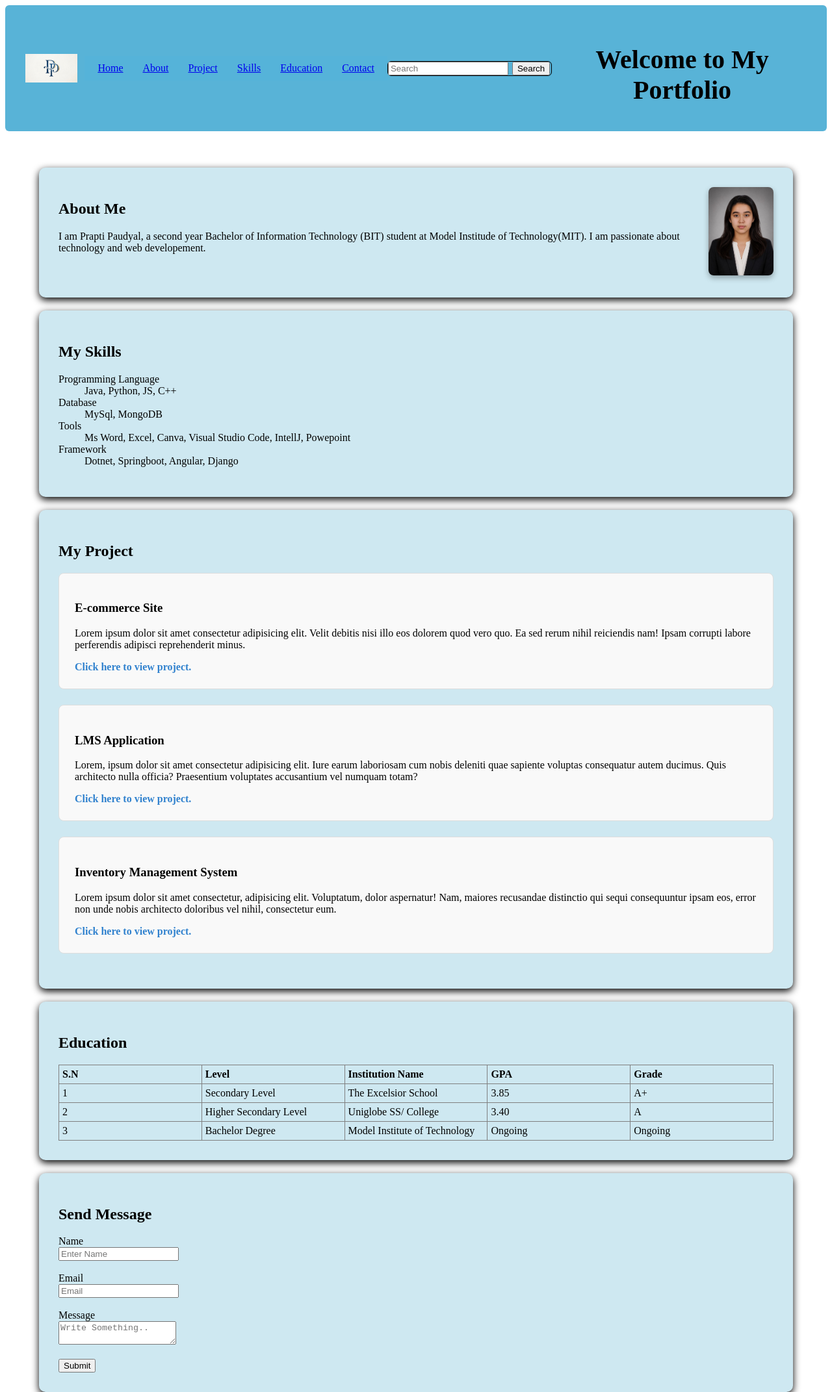
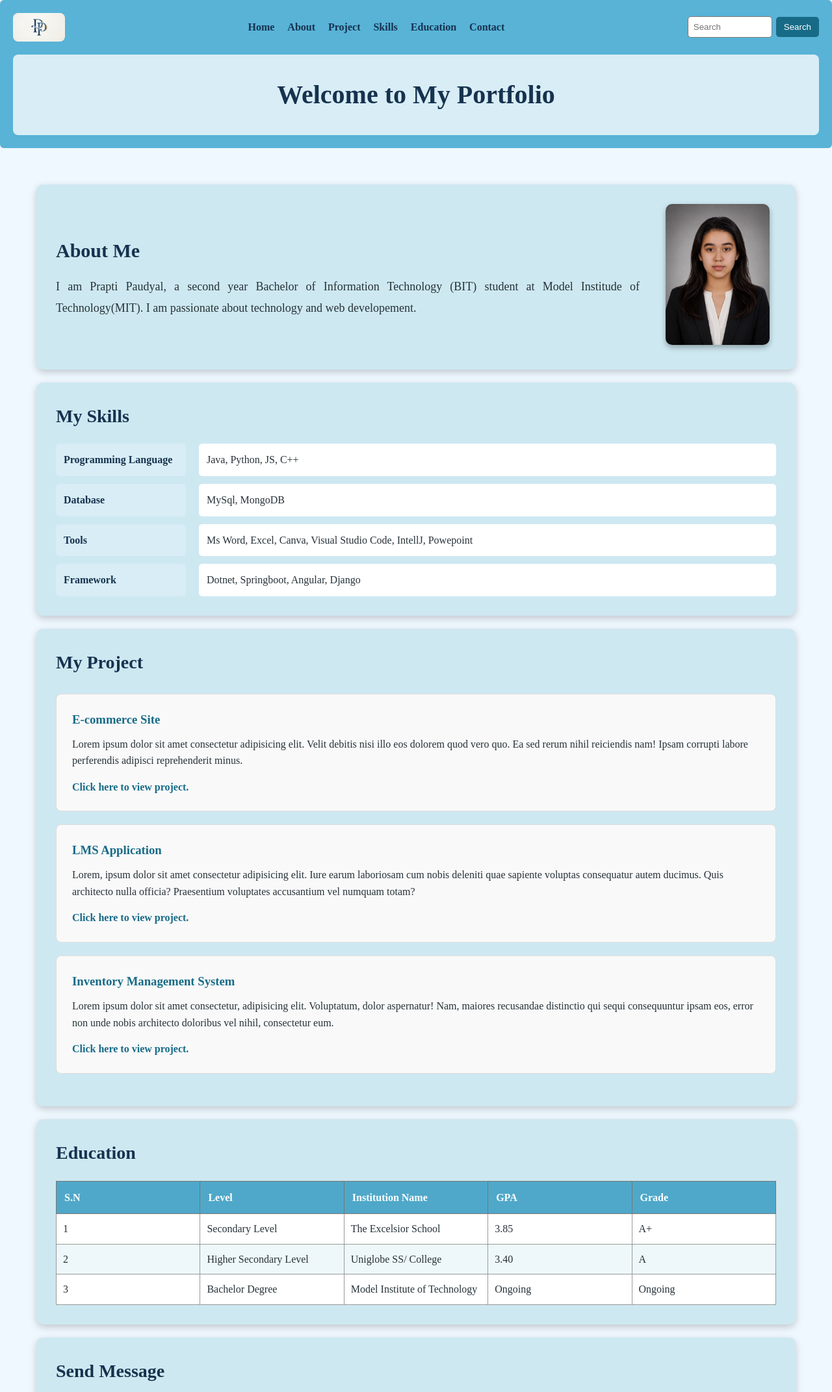
Before and after one commit to paudyalprapti20-hub/test, a plain HTML site: page index.html in a window 1280 px wide. Shown: the top 2143 px of the page at 65% size. Drawn offline with Linux system fonts and the light colour scheme.

Commit message:
Complete with html and css

```diff
--- a/CSS/style.css
+++ b/CSS/style.css
@@ -1,227 +1,381 @@
-nav .container {
-    display: flex;
-    justify-content: space-between;
-    align-items: center;
 
+/* ========================================
+   1. GENERAL STYLES
+======================================== */
+
+* {
+    margin: 0;
+    padding: 0;
+    box-sizing: border-box;
 }
 
-nav .items {
-    display: flex;
-    gap: 50px;
-    list-style: none;
-} */
- body{
+body {
     background-color: aliceblue;
     font-family: 'Times New Roman', Times, serif;
     line-height: 1.6;
-}
-.container {
-    display: flex;
-    justify-content: space-between;
-    align-items: center;
+    color: #263238;
 }
 
-.navbar ul {
-    display: flex;
-    gap: 30px;
-    list-style: none;
-    margin: 0;
-    padding: 0;
-}
-header{
-    background-color: rgb(88, 179, 215);
-    color: black;
-    padding: 20px;
-    display: flex;
-    justify-content: space-between;
-    align-items: center;
-    border-radius: 6px;
-}
-.search-form{
-    display: flex;
-    align-items: center;
-    gap: 6px;
-    width: 100%;
-    flex: 1;
-    padding: 0px;
-    border: 1px solid;
-    border-radius: 6px;
-    background-color: ;
-}
-.logo{
-    width: 120px;
-    display: flex;
-    align-items: center;
-    justify-content: center;
-}
-main{
+main {
     max-width: 1200px;
     margin: 20px auto;
-    padding: 1rem;
+    padding: 16px;
 }
-.home,
+
+/* Common section design */
 .about,
 .project,
 .myskills,
 .education,
 .message,
-.connect,
-.form,
-.find-me {
+.connect {
     background-color: rgb(206, 232, 241);
     padding: 30px;
-    margin: 20px;
+    margin: 20px 0;
     border-radius: 10px;
-    box-shadow: 0 4px 12px black;
+    box-shadow: 0 4px 12px rgba(0, 0, 0, 0.2);
 }
+
+h2 {
+    color: #16324f;
+    margin-bottom: 20px;
+}
+
+
+/* ========================================
+   2. HEADER AND NAVIGATION
+======================================== */
+
+header {
+    background-color: rgb(88, 179, 215);
+    color: black;
+    padding: 20px;
+    border-radius: 6px;
+}
+
+nav .container {
+    display: flex;
+    justify-content: space-between;
+    align-items: center;
+    flex-wrap: wrap;
+    gap: 20px;
+}
+
+.logo {
+    width: 80px;
+    display: flex;
+    align-items: center;
+    justify-content: center;
+}
+
+.logo img {
+    width: 80px;
+    height: auto;
+    border-radius: 8px;
+}
+
+/* Navigation links */
+.navbar ul {
+    display: flex;
+    flex-wrap: wrap;
+    justify-content: center;
+    gap: 20px;
+    list-style: none;
+    margin: 0;
+    padding: 0;
+}
+.navbar a {
+    color: #16324f;
+    text-decoration: none;
+    font-weight: bold;
+    transition: color 0.3s;
+}
+
+.navbar a:hover {
+    color: white;
+    text-decoration: underline;
+}
+
+/* Search form */
+.search-form {
+    display: flex;
+    align-items: center;
+    gap: 6px;
+}
+.search-form input {
+    width: 130px;
+    padding: 8px;
+    border: 1px solid #777;
+    border-radius: 5px;
+}
+.search-form button {
+    padding: 8px 12px;
+    background-color: #176b87;
+    color: white;
+    border: none;
+    border-radius: 5px;
+    cursor: pointer;
+}
+
+.search-form button:hover {
+    background-color: #104e64;
+}
+.welcome-section {
+    flex-basis: 100%;
+    text-align: center;
+    padding: 30px 10px;
+    background-color: #d8edf5;
+    border-radius: 8px;
+}
+.welcome-section h1 {
+    font-size: 2.5rem;
+    color: #16324f;
+    margin: 0;
+}
+
+
+/* ========================================
+   3. ABOUT ME SECTION
+======================================== */
+
 .about {
     display: flex;
-  gap: 2rem;
+    align-items: center;
     justify-content: space-between;
+    gap: 30px;
+}
+
+.about-text {
+    flex: 1;
+}
+
+.about-text h1 {
+    color: #16324f;
+    margin-bottom: 15px;
+    font-size: 30px;
+}
+
+.about-text p {
+    font-size: 18px;
+    line-height: 1.8;
+    text-align: justify;
+}
+
+.about-image {
+    flex: 0 0 180px;
+    text-align: center;
 }
 
 .about-image img {
-  border-radius: 8px;
+    width: 160px;
+    max-width: 100%;
+    height: auto;
+    border-radius: 10px;
     box-shadow: 0 4px 8px rgba(0, 0, 0, 0.3);
+}
+
+
+/* ========================================
+   4. SKILLS SECTION - CSS GRID
+======================================== */
+
+.myskills {
+    padding: 30px;
+}
+
+.myskills h2 {
+    margin-bottom: 20px;
+    font-size: 28px;
+}
+
+.myskills dl {
+    display: grid;
+    grid-template-columns: 200px 1fr;
+    gap: 12px 20px;
+}
+
+.myskills dt {
+    font-weight: bold;
+    color: #16324f;
+    background-color: #d8edf5;
+    padding: 12px;
+    border-radius: 5px;
+}
+
+.myskills dd {
+    margin: 0;
+    padding: 12px;
+    background-color: white;
+    border-radius: 5px;
+}
+
+
+/* ========================================
+   5. PROJECTS SECTION
+======================================== */
+
+.project h2 {
+    font-size: 28px;
+    margin-bottom: 25px;
 }
 
 .project article {
     background-color: #f9f9f9;
     border: 1px solid #ddd;
     border-radius: 8px;
-  padding: 1.5rem;
-  margin-bottom: 1.5rem;
-
-  transition: transform 0.3s ease, box-shadow 0.3s ease, background-color 0.3s ease;
-  cursor: pointer;
+    padding: 24px;
+    margin-bottom: 20px;
+    transition: transform 0.3s ease,
+                box-shadow 0.3s ease;
 }
 
 .project article:hover {
     transform: translateY(-6px);
     box-shadow: 0 8px 16px rgba(0, 0, 0, 0.15);
-  background-color: #ffffff;
-}
-.project article a {
-  text-decoration: none; /* Removes the underline */
-  color: #3182ce;        /* Sets a custom link color */
-  font-weight: 600;
 }
 
-/* Optional: Bring back the underline only when hovering */
+.project article h3 {
+    color: #176b87;
+    margin-bottom: 10px;
+}
+
+.project article p {
+    margin-bottom: 15px;
+}
+
+.project article a {
+    text-decoration: none;
+    color: #176b87;
+    font-weight: bold;
+}
+
 .project article a:hover {
     text-decoration: underline;
-}
-.welcome-section {
-  text-align: center;
-  padding: 40px 20px 20px 20px; /* Adjust spacing as needed */
+    color: #104e64;
 }
 
-.welcome-section h1 {
-  font-size: 2.5rem;
-  color: #000; /* Or your preferred text color */
-  font-weight: bold;
-  margin: 0;
-}
-.navbar {
-  display: flex;
-  align-items: center;
-  justify-content: space-between;
-  background-color: #55b3d9; /* Matching your blue navbar background */
-  padding: 10px 20px;
-}
-@media (max-width: 768px) {
 
-    .container {
-        flex-direction: column;
+/* ========================================
+   6. EDUCATION SECTION
+======================================== */
+
+.education h2 {
+    font-size: 28px;
+    margin-bottom: 20px;
 }
 
-    nav ul {
-        flex-direction: column;
-        gap: 12px;
-    }
-
-    .search-form {
-        display: flex;
-        flex-direction: column;
-        align-items: center;
-        gap: 5px;
-        margin-top: 15px;
-    }
-
-    .about-image {
-        width: 100%;
-        max-width: 250px;
-    }
-
-}
-@media (min-width: 769px) and (max-width: 1025px) {
-
-    .container {
-        flex-direction: row;
-        flex-wrap: wrap;
-        align-items: center;
-    }
-
-    nav ul {
-        flex-direction: column;
-        gap: 12px;
-    }
-
-    .search-form {
-        display: flex;
-        align-items: center;
-        margin-left: 15px;
-    }
-
-    .about-image {
-        width: 100%;
-        max-width: 250px;
-    }
-
-    .welcome-section {
-        margin-left: 20px;
-    }
-    @media (min-width: 769px) and (max-width: 1025px) {
-
-    table {
-        width: 100%;
-        font-size: 15px;
-    }
-
-    th, td {
-        padding: 5px;
-        word-break: break-word;
-    }
-
-}
-
-}
-/* Education Table */
-table {
+.education table {
     width: 100%;
     border-collapse: collapse;
     table-layout: fixed;
+    background-color: white;
 }
 
-th, td {
-    border: 1px solid gray;
-    padding: 5px;
+.education th {
+    background-color: #4fa8c9;
+    color: white;
+    padding: 12px;
     text-align: left;
-    word-wrap: break-word;
+    border: 1px solid #777;
 }
 
-th {
-    font-weight: bold;
+.education td {
+    padding: 10px;
+    border: 1px solid #999;
+    overflow-wrap: anywhere;
 }
 
-@media (max-width: 768px) {
-    table {
-        width: 100%;
-        font-size: 14px;
+.education tbody tr:nth-child(even) {
+    background-color: #eef8fb;
 }
 
-    th, td {
-        padding: 4px;
-        word-break: break-word;
+.education tbody tr:hover {
+    background-color: #c5e6f0;
 }
+
+
+/* ========================================
+   7. CONTACT FORM
+======================================== */
+
+.message h2 {
+    margin-bottom: 20px;
+    font-size: 28px;
 }
+
+.message label {
+    display: inline-block;
+    font-weight: bold;
+    margin-bottom: 5px;
+}
+
+.message input,
+.message textarea {
+    width: 100%;
+    max-width: 450px;
+    padding: 10px;
+    border: 1px solid #888;
+    border-radius: 5px;
+    font-family: inherit;
+    font-size: 16px;
+}
+
+.message textarea {
+    height: 120px;
+    resize: vertical;
+}
+
+.message input:focus,
+.message textarea:focus {
+    outline: none;
+    border: 2px solid #4fa8c9;
+    background-color: #f8fdff;
+}
+
+.message button {
+    padding: 10px 24px;
+    background-color: #4fa8c9;
+    color: white;
+    border: none;
+    border-radius: 5px;
+    font-family: inherit;
+    font-size: 16px;
+    cursor: pointer;
+    transition: background-color 0.3s;
+}
+
+.message button:hover {
+    background-color: #368eaf;
+}
+
+
+/* ========================================
+   8. CONNECT WITH ME
+======================================== */
+
+.connect {
+    text-align: center;
+}
+
+.connect h3 {
+    font-size: 24px;
+    color: #16324f;
+    margin-bottom: 20px;
+}
+
+.connect a {
+    display: inline-block;
+    margin: 5px 10px;
+}
+
+.connect img {
+    width: 35px;
+    height: 35px;
+    object-fit: cover;
+    border-radius: 5px;
+    transition: transform 0.3s ease;
+}
+
+.connect img:hover {
+    transform: scale(1.2);
+}
```
Also changed, not shown: index.html (line endings or trailing spaces). Lines whose indentation alone changed are shown as unchanged.
